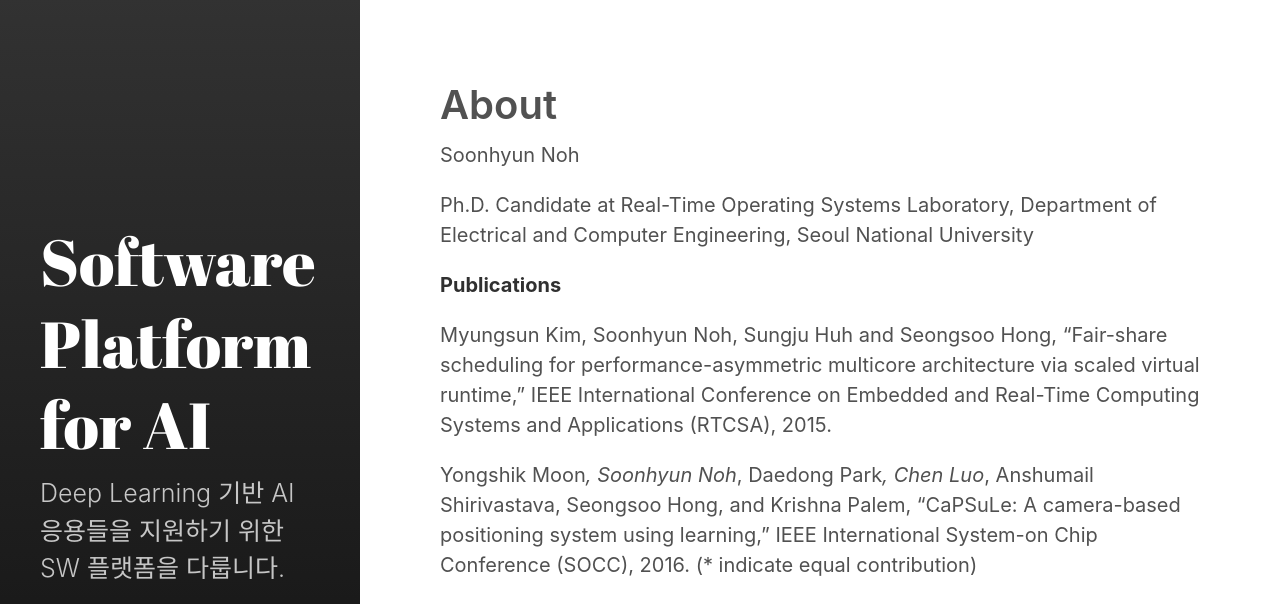
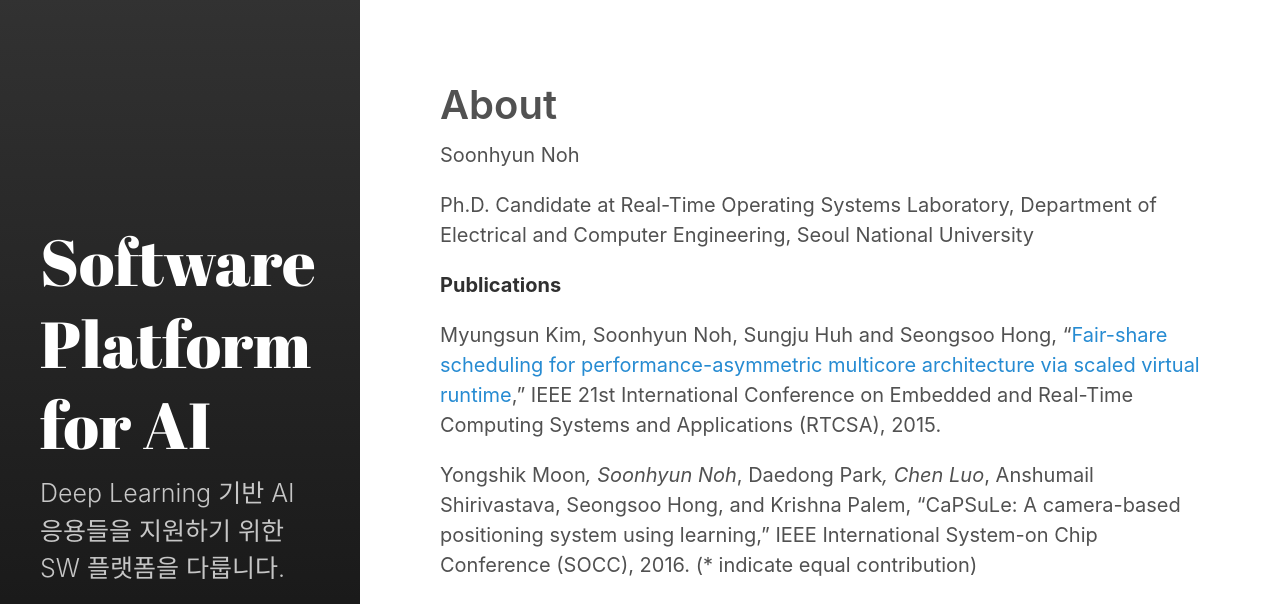
Before and after one commit to shnoh171/shnoh171.github.io, a Jekyll site: the page built from about.md, in a window 1280 px wide, cut to the strip 0-604 px from the top of the page. Built offline with Jekyll 4.4.1, drawn with Linux system fonts in a browser that asks for light colours.

Commit message:
add publications

```diff
--- a/about.md
+++ b/about.md
@@ -9,7 +9,7 @@ Ph.D. Candidate at Real-Time Operating Systems Laboratory, Department of Electri
 
 **Publications**
 
-Myungsun Kim, Soonhyun Noh, Sungju Huh and Seongsoo Hong, "Fair-share scheduling for performance-asymmetric multicore architecture via scaled virtual runtime," IEEE International Conference on Embedded and Real-Time Computing Systems and Applications (RTCSA), 2015.
+Myungsun Kim, Soonhyun Noh, Sungju Huh and Seongsoo Hong, "[Fair-share scheduling for performance-asymmetric multicore architecture via scaled virtual runtime](https://ieeexplore.ieee.org/document/7299846/)," IEEE 21st International Conference on Embedded and Real-Time Computing Systems and Applications (RTCSA), 2015.
 
 Yongshik Moon*, Soonhyun Noh*, Daedong Park*, Chen Luo*, Anshumail Shirivastava, Seongsoo Hong, and Krishna Palem, "CaPSuLe: A camera-based positioning system using learning," IEEE International System-on Chip Conference (SOCC), 2016. (* indicate equal contribution)
 
```
